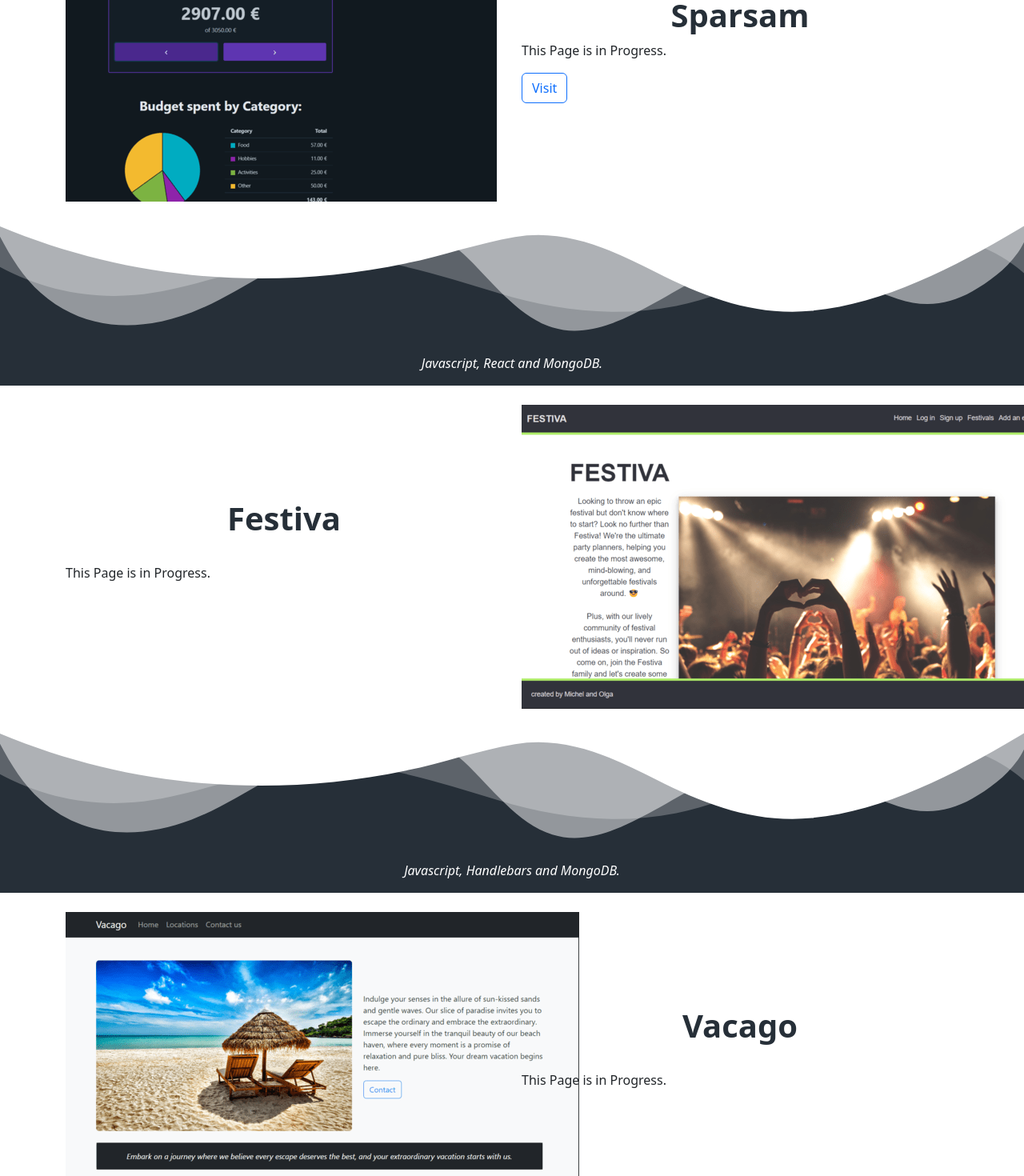
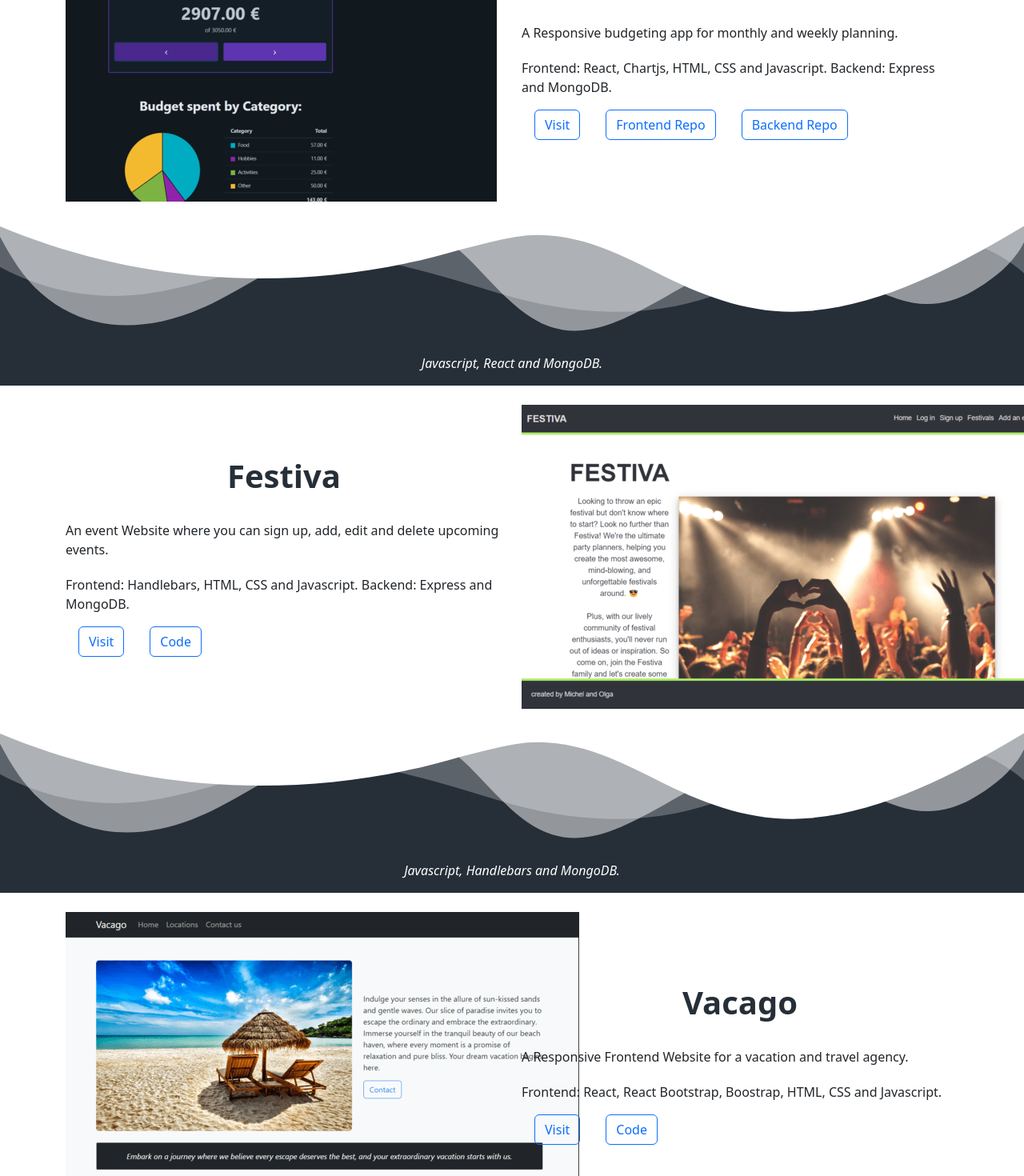
Before and after one commit to michelsaber/portfolio, a React (Create React App) app: page /projects in a window 1280 px wide. Shown: the part 360-1830 px from the top of the page at 80% size. Built offline with nearby package versions, Linux system fonts and the light colour scheme.

Commit message:
Projects Page finished

```diff
--- a/src/Projects.jsx
+++ b/src/Projects.jsx
@@ -21,8 +21,11 @@ function Projects() {
         </Col>
         <Col sm={6} >
             <h2 className="text-center fs-1 fw-bold" style={{color:"#262f38"}}>Sparsam</h2>
-            <p >This Page is in Progress.</p>
-        <Button variant='outline-primary'>Visit</Button>
+            <p className='pt-4 text-gray'>A Responsive budgeting app for monthly and weekly planning. </p>
+              <p className='pt-1'>Frontend: React, Chartjs, HTML, CSS and Javascript. Backend: Express and MongoDB.</p>
+            <a className="px-3" href="https://sparsam.netlify.app/"><Button variant='outline-primary'>Visit</Button></a>
+            <a className="px-3" href="https://github.com/fraulueneburg-ironhack/p3-frontend"><Button variant='outline-primary'>Frontend Repo</Button></a>
+            <a  className="px-3" href="https://github.com/fraulueneburg-ironhack/p3-backend"><Button variant='outline-primary'>Backend Repo</Button></a>
         </Col>
       </Row>
       </Container>
@@ -34,7 +37,10 @@ function Projects() {
     <Row className='row align-items-center py-4' id="locations">
         <Col sm={6} >
             <h2 className="text-center fs-1 fw-bold" style={{color:"#262f38"}}>Festiva</h2>
-            <p className=' py-4 text-gray  '>This Page is in Progress.</p>
+            <p className=' pt-4 text-gray  '>An event Website where you can sign up, add, edit and delete upcoming events. </p>
+              <p className='pt-1'>Frontend: Handlebars, HTML, CSS and Javascript. Backend: Express and MongoDB.</p>
+            <a className="px-3" href="https://festiva.adaptable.app/"><Button variant='outline-primary'>Visit</Button></a>
+            <a className="px-3" href="https://github.com/michelsaber/Ironhack-M2-Project"><Button variant='outline-primary'>Code</Button></a>
         </Col>
         <Col sm={6} >
         <img src={projectImg2}  fluid rounded alt=""/>
@@ -52,7 +58,10 @@ function Projects() {
         </Col>
         <Col sm={6} >
         <h2 className="text-center fs-1 fw-bold" style={{color:"#262f38"}}>Vacago</h2>
-        <p className='py-4 '>This Page is in Progress.</p>
+        <p className='pt-4 '>A Responsive Frontend Website for a vacation and travel agency. </p>
+          <p className='pt-1'>Frontend: React, React Bootstrap, Boostrap, HTML, CSS and Javascript. </p>
+        <a className="px-3" href="https://vacago.netlify.app/"><Button variant='outline-primary'>Visit</Button></a>
+        <a className="px-3" href="https://github.com/michelsaber/vacago"><Button variant='outline-primary'>Code</Button></a>
 
         </Col>
       </Row>
```
